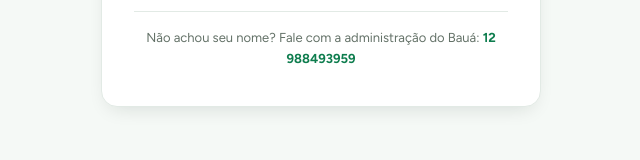
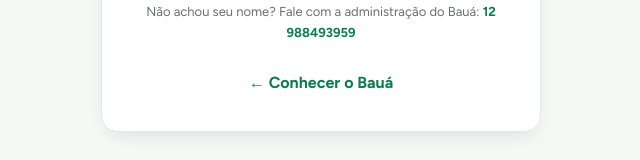
Before and after one commit to EduardoTagliamento/TccEcossistemaEscolar, a Next.js app in the folder frontend/: page /cadastro/univap in a window 1280 px wide. Shown: the part 563-723 px from the top of the page, without its empty margins (319-959 px from the left). Built offline with nearby package versions, Linux system fonts and the light colour scheme; no server answers.

Commit message:
botao landing-page

```diff
--- a/frontend/app/cadastro/univap/page.tsx
+++ b/frontend/app/cadastro/univap/page.tsx
@@ -235,6 +235,10 @@ export default function CadastroUnivapPage() {
             {TELEFONE_BAUA}
           </a>
         </p>
+
+        <Link href="/" className={styles.rodapeLink} style={{ marginTop: 10, display: 'inline-block' }}>
+          ← Conhecer o Bauá
+        </Link>
       </div>
     </div>
   );
```
